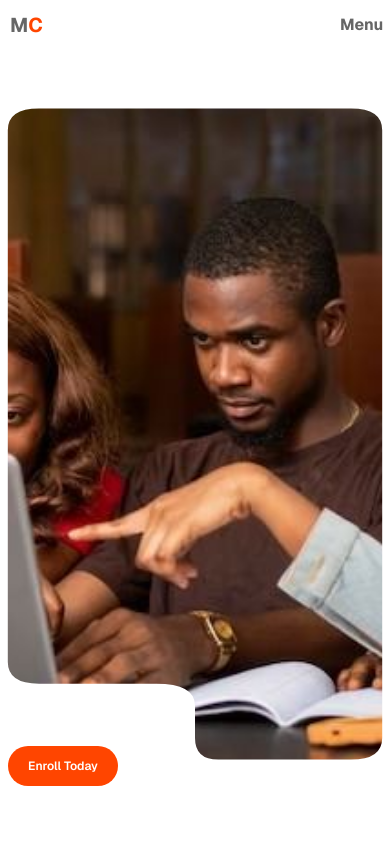
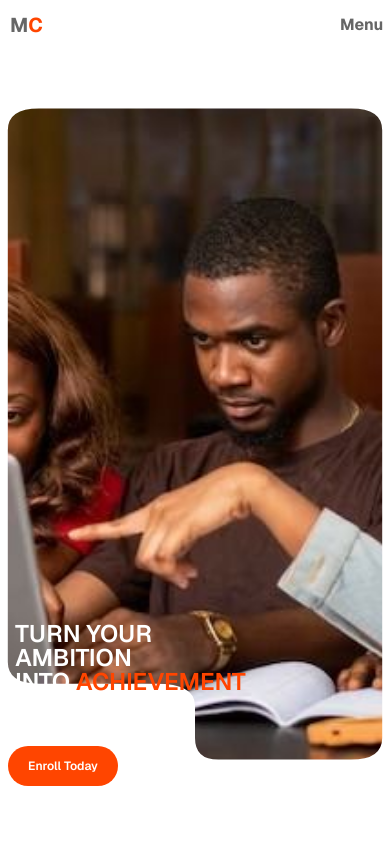
Before and after one commit to cyrusthindwa/yathu-sms, a Next.js app: page /landingpage in a window 390 px wide. Shown: the top 844 px of the page. Built offline with nearby package versions, Linux system fonts and the light colour scheme.

Commit message:
landing page

```diff
--- a/app/landingpage/page.jsx
+++ b/app/landingpage/page.jsx
@@ -150,6 +150,15 @@ const LandingPage = () => {
         </div>
 
         <div className={styles.mobileTopHeroSection}>
+              <div className={styles.mobileHeroText}>
+            <div className={`${styles.firstLine} ${styles.mobileheader}`}>
+              TURN YOUR AMBITION
+            </div>
+
+            <div className={`${styles.secondLine} ${styles.mobileheader}`}>
+              INTO <span className={styles.achievement}>ACHIEVEMENT</span>
+            </div>
+          </div>
           <div className={styles.mobileHeroPhotoContainer}>
             <svg
               width="0"
@@ -201,6 +210,7 @@ const LandingPage = () => {
             </div>
 
           </div>
+
         </div>
 
         <div className={styles.callToAction}>
--- a/app/landingpage/styles/landingpage.module.css
+++ b/app/landingpage/styles/landingpage.module.css
@@ -208,6 +208,33 @@
         justify-content: center;
         border-radius: 20px;
     }
+
+    .mobileHeroText {
+        width: 70vw;
+        height: 100vh;
+        display: flex;
+        flex-direction: column;
+        justify-content: end;
+        padding: 20px 15px;
+        position: absolute;
+        z-index: 20;
+        padding-bottom: 150px;
+        color: #fff;
+    }
+
+    .mobileheader {
+        font-weight: 600;
+        text-transform: uppercase;
+        line-height: 24px;
+        font-size: 24px;
+    }
+
+
+
+    .achievement {
+        color: orangered;
+        margin-left: 0px;
+    }
 }
 
 
```
